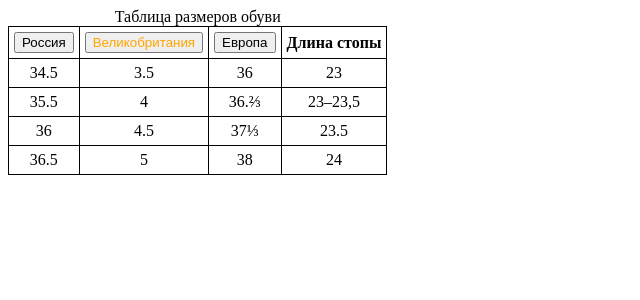
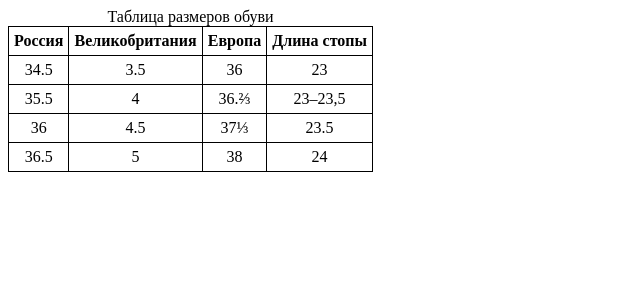
Before and after one commit to masawik/table, a React (Create React App) app: page / in a window 1280 px wide. Shown: the top 300 px of the page, without its empty margins (0-640 px from the left). Built offline with nearby package versions, Linux system fonts and the light colour scheme.

Commit message:
add sorting things to main table component

```diff
--- a/src/App.tsx
+++ b/src/App.tsx
@@ -1,9 +1,7 @@
 import React from 'react'
 import Table from "./components/Table/Table"
-import { IColumn } from "./components/Table/Table.types"
+import { IColumn, TSortingState } from "./components/Table/Table.types"
 import { Unpacked } from "./helpers/typeHelpers"
-import SortableTable from "./components/SortableTable/SortableTable"
-import { ISortableColumn } from "./components/SortableTable/SortableTable.types"
 
 const mockData = [
   {
@@ -35,14 +33,15 @@ const mockData = [
     footLength: '24'
   },
 ]
-const columns: ISortableColumn<Unpacked<typeof mockData>>[] = [
+type TData = Unpacked<typeof mockData>
+const columns: IColumn<TData>[] = [
   {
     header: 'Россия',
     dataKey: 'russia',
     sortable: true
   },
   {
-    header: <div style={{ color: 'orange' }}>Великобритания</div>,
+    header: 'Великобритания',
     dataKey: 'greatBritian',
     sortable: true
   },
@@ -59,7 +58,19 @@ const columns: ISortableColumn<Unpacked<typeof mockData>>[] = [
 
 function App() {
 
-  return (<SortableTable data={mockData} columns={columns}/>)
+  const sortHandler = (sortingState: TSortingState<TData>) => {
+    if (sortingState) {
+      console.log(sortingState)
+    }
+  }
+
+  return (
+    <Table
+      data={mockData}
+      columns={columns}
+      onSort={sortHandler}
+    />
+  )
 }
 
 export default App
--- a/src/components/SortableTable/SortableTable.tsx
+++ /dev/null
@@ -1,44 +0,0 @@
-import React, { useMemo, useState } from 'react'
-import { TDataWithId } from "../Table/Table.types"
-import { ESortDirections, ISortableTableProps, TSortingState } from "./SortableTable.types"
-import Table from "../Table/Table"
-
-function SortableTable<T extends TDataWithId>(props: ISortableTableProps<T>) {
-  const [sortingState, setSortingState] = useState<TSortingState<T>>(null)
-
-
-  const sortHandler = (dataKey: string) => {
-    setSortingState(prevState => {
-      const sameColumn = prevState?.dataKey === dataKey
-
-      if (!prevState || !sameColumn) {
-        return { dataKey: dataKey, direction: ESortDirections.ASC }
-      } else if (sameColumn && prevState.direction === ESortDirections.ASC) {
-        return { ...prevState, direction: ESortDirections.DESC }
-      } else {
-        return null
-      }
-    })
-  }
-
-  //todo возможно, изменять пропсы - не лучшая идея
-  const newColumns = useMemo(() => props.columns.map(columnItem => {
-    columnItem = { ...columnItem }
-    if (!columnItem.sortable) return columnItem
-
-    console.log(columnItem)
-
-    // @ts-ignore
-    columnItem.header = (<button type={'button'} onClick={sortHandler.bind(this, String(columnItem.dataKey))}>
-        {columnItem.header}
-      </button>
-    )
-    return columnItem
-  }), [props.columns])
-
-  return (
-    <Table columns={newColumns} data={props.data}/>
-  )
-}
-
-export default SortableTable
--- a/src/components/SortableTable/SortableTable.types.ts
+++ /dev/null
@@ -1,16 +0,0 @@
-import { IColumn, ITableProps, TDataWithId } from "../Table/Table.types"
-
-export enum ESortDirections {
-  ASC = 'ASC',
-  DESC = 'DESC'
-}
-
-export interface ISortableColumn<T extends TDataWithId> extends IColumn<T> {
-  sortable?: boolean
-}
-
-export interface ISortableTableProps<T extends TDataWithId> extends ITableProps<T> {
-  columns: ISortableColumn<T>[]
-}
-
-export type TSortingState<T extends TDataWithId> = { dataKey: keyof T, direction: ESortDirections } | null
--- a/src/components/Table/Table.module.css
+++ b/src/components/Table/Table.module.css
@@ -7,3 +7,15 @@ td, th {
   border: 1px solid black;
   text-align: center;
 }
+
+.sortable {
+  cursor: pointer;
+}
+
+.sortedAsc {
+  color: green;
+}
+
+.sortedDesc {
+  color: red;
+}
--- a/src/components/Table/Table.tsx
+++ b/src/components/Table/Table.tsx
@@ -1,18 +1,57 @@
-import React, { useMemo, useRef } from 'react'
+import React, { useEffect, useMemo, useRef, useState } from 'react'
 import styles from './Table.module.css'
-import { ITableProps, TColumnOrderState, TDataWithId } from "./Table.types"
+import { ESortDirections, ITableProps, TColumnOrderState, TDataWithId, TSortingState } from "./Table.types"
 
 
 function Table<T extends TDataWithId>(props: ITableProps<T>) {
+  const [sortingState, setSortingState] = useState<TSortingState<T>>(null)
+
+  const sortHandler = (dataKey: string) => {
+    setSortingState(prevState => {
+      const sameColumn = prevState?.dataKey === dataKey
+
+      //todo упростить
+      if (!prevState || !sameColumn) {
+        return { dataKey: dataKey, direction: ESortDirections.ASC }
+      } else if (sameColumn && prevState.direction === ESortDirections.ASC) {
+        return { ...prevState, direction: ESortDirections.DESC }
+      } else {
+        return null
+      }
+    })
+  }
+
+  useEffect(() => {
+    if (!props.onSort) return
+    //todo add debounce
+    props.onSort(sortingState)
+  }, [sortingState])
+
   const columnOrderRef = useRef<TColumnOrderState<T>>([])
 
+  //   ----- rendering below -----
   const $TableHeaderRow = useMemo(() => {
     columnOrderRef.current.length = 0 //clear column order array
 
     const $thList = props.columns.map(column => {
       columnOrderRef.current.push(column.dataKey)
+      const dataKeyString = String(column.dataKey)
+
+      //todo remove this shame
+      let thClassNames = ''
+      if (column.sortable) thClassNames += ` ${styles.sortable}`
+      if (sortingState?.dataKey === column.dataKey) {
+        if (sortingState.direction === ESortDirections.ASC) {
+          thClassNames += ` ${styles.sortedAsc}`
+        } else thClassNames += ` ${styles.sortedDesc}`
+      }
+
       return (
-        <th key={String(column.dataKey)}>
+        <th
+          className={thClassNames}
+          key={dataKeyString}
+          onClick={column.sortable ? () => sortHandler(dataKeyString) : undefined}
+        >
           {column.header}
         </th>
       )
@@ -21,7 +60,7 @@ function Table<T extends TDataWithId>(props: ITableProps<T>) {
     return (
       <tr>{$thList}</tr>
     )
-  }, [props.columns])
+  }, [props.columns, sortingState])
 
   const $TableBodyRows = useMemo(() =>
     props.data.map(dataItem => {
--- a/src/components/Table/Table.types.ts
+++ b/src/components/Table/Table.types.ts
@@ -7,11 +7,20 @@ export type TDataWithId = TData & TObjectWithId
 export interface IColumn<T extends TDataWithId> {
   header: string | JSX.Element,
   dataKey: keyof T,
+  sortable?: boolean
 }
 
 export interface ITableProps<T extends TDataWithId> {
   columns: IColumn<T>[],
-  data: T[]
+  data: T[],
+  onSort?: (sortingState: TSortingState<T>) => void
 }
 
 export type TColumnOrderState<T extends TDataWithId> = Array<IColumn<T>['dataKey']>
+
+export enum ESortDirections {
+  ASC = 'ASC',
+  DESC = 'DESC'
+}
+
+export type TSortingState<T extends TDataWithId> = { dataKey: keyof T, direction: ESortDirections } | null
```
